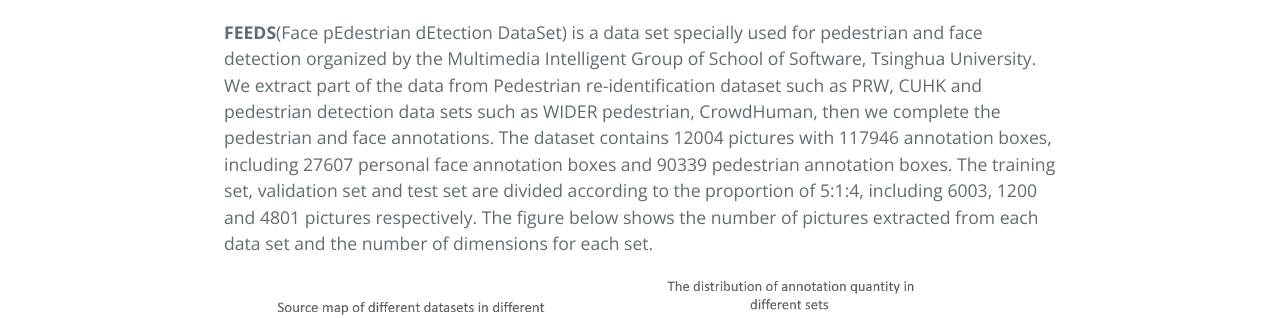
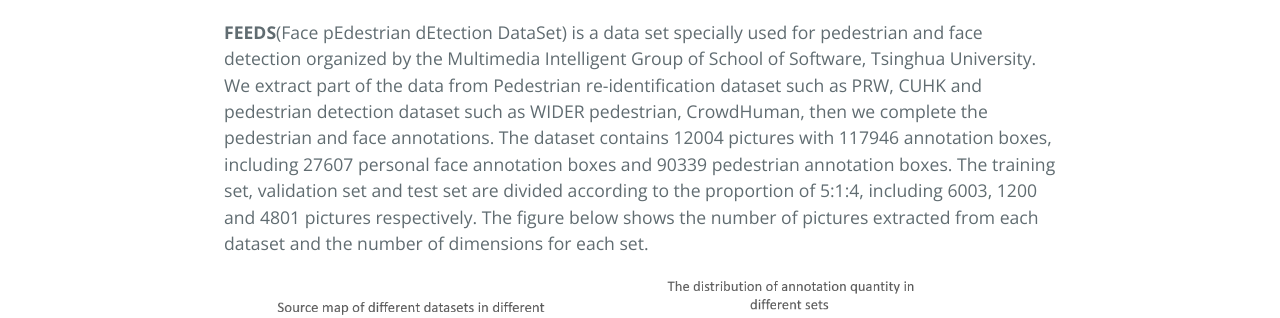
Before and after one commit to FEEDS-MIG/FEEDS-MIG.github.io, a Jekyll site: the page built from index.md, in a window 1280 px wide and 900 px high. Shown: the part 465-783 px from the top of the window. Built offline with Jekyll 4.4.1, drawn with Linux system fonts in a browser that asks for light colours; our own code applies the rules of GitHub Pages for plain Markdown files.

Commit message:
fix text

```diff
--- a/index.md
+++ b/index.md
@@ -1,5 +1,5 @@
 ## Description
-**FEEDS**(Face pEdestrian dEtection DataSet) is a data set specially used for pedestrian and face detection organized by the Multimedia Intelligent Group of School of Software, Tsinghua University. We extract part of the data from Pedestrian re-identification dataset such as PRW, CUHK and pedestrian detection data sets such as WIDER pedestrian, CrowdHuman, then we complete the pedestrian and face annotations. The dataset contains 12004 pictures with 117946 annotation boxes, including 27607 personal face annotation boxes and 90339 pedestrian annotation boxes. The training set, validation set and test set are divided according to the proportion of 5:1:4, including 6003, 1200 and 4801 pictures respectively. The figure below shows the number of pictures extracted from each data set and the number of dimensions for each set.
+**FEEDS**(Face pEdestrian dEtection DataSet) is a data set specially used for pedestrian and face detection organized by the Multimedia Intelligent Group of School of Software, Tsinghua University. We extract part of the data from Pedestrian re-identification dataset such as PRW, CUHK and pedestrian detection dataset such as WIDER pedestrian, CrowdHuman, then we complete the pedestrian and face annotations. The dataset contains 12004 pictures with 117946 annotation boxes, including 27607 personal face annotation boxes and 90339 pedestrian annotation boxes. The training set, validation set and test set are divided according to the proportion of 5:1:4, including 6003, 1200 and 4801 pictures respectively. The figure below shows the number of pictures extracted from each dataset and the number of dimensions for each set.
 
 ![Source map of different datasets in different partition sets](https://raw.githubusercontent.com/FEEDS-MIG/FEEDS-MIG.github.io/master/images/source_map.PNG)
 ![The distribution of annotation quantity in different sets](https://raw.githubusercontent.com/FEEDS-MIG/FEEDS-MIG.github.io/master/images/refined_annos_distribution.PNG)
@@ -21,10 +21,15 @@ Drawing on the scale division method of KITTI and WIDER FACE datasets, the two c
 ## Download
 
 [FEEDS train images](https://1drv.ms/u/s!ApP7S_U-jZ6UhF27RwzA17bu8Ff3?e=vCuno4)
+
 [FEEDS val images](https://1drv.ms/u/s!ApP7S_U-jZ6UhFttEcmVcnNEDvgb?e=pJjw9d)
+
 [FEEDS test images](https://1drv.ms/u/s!ApP7S_U-jZ6UhFwhl411NQZjlEKy?e=YqXoiX)
+
 [FEEDS train annotations](https://1drv.ms/u/s!ApP7S_U-jZ6UhFl9nq9-C34YdG5c?e=R6Uqx9)
+
 [FEEDS val annotations](https://1drv.ms/u/s!ApP7S_U-jZ6UhFYMWzpGOoITwY_N?e=Fd59H2)
+
 [FEEDS test annotations](https://1drv.ms/u/s!ApP7S_U-jZ6UhFcZOqSxcaIumqBq?e=e06vz8)
 
 ## Reference
```
